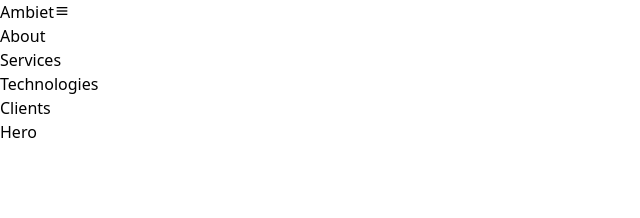
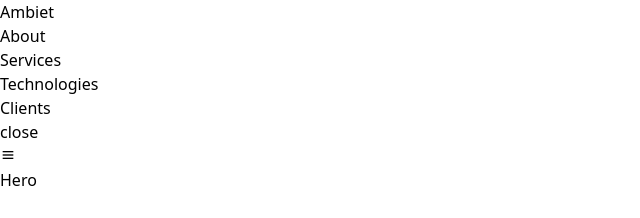
Before and after one commit to mvykool/Ambient, a React (Vite) app in the folder app/: page / in a window 1280 px wide. Shown: the top 218 px of the page, without its empty margins (0-640 px from the left). Built offline with nearby package versions, Linux system fonts and the light colour scheme.

Commit message:
added base logic to navbar

```diff
--- a/app/src/components/Navbar.tsx
+++ b/app/src/components/Navbar.tsx
@@ -1,19 +1,29 @@
+import { useState } from "react";
 
 
 export const Navbar = () => {
+  const [showMenu, setShowMenu] = useState(false);
+
+  const toggleMenu = () => {
+    setShowMenu(!showMenu);
+  };
+
+  const closeMenuOnMobile = () => {
+    if (window.innerWidth <= 1150) {
+      setShowMenu(false);
+    }
+  };
+
   return (
+    <header>
       <nav className="relative my-2 md:my-4 flex w-full justify-between items-center">
         <span>Ambiet</span>
 
-      {/*Mobile*/}
-      <button>
-        <i className='bx bx-menu md:hidden text-2xl'></i>
-      </button>
-
+        <div className={`fixed top-0 right-0 ${showMenu ? 'right-0' : '-right-28'}`}>
           {/* Desktop */}
-      <ul className="hidden md:flex gap-14">
+          <ul className=" md:flex gap-14">
             <li>
-          <a href="#">About</a>
+              <a onClick={closeMenuOnMobile} href="#">About</a>
             </li>
             <li>
               <a href="#">Services</a>
@@ -25,6 +35,17 @@
               <a href="#">Clients</a>
             </li>
           </ul>
+          <div className="">
+            <button onClick={toggleMenu}>close</button>
+          </div>
+        </div>
+
+        {/*Mobile*/}
+        <button onClick={toggleMenu}>
+          <i className='bx bx-menu md:hidden text-2xl'></i>
+        </button>
       </nav>
+
+    </header>
   )
-}
+};
```
Lines whose indentation alone changed are shown as unchanged.
